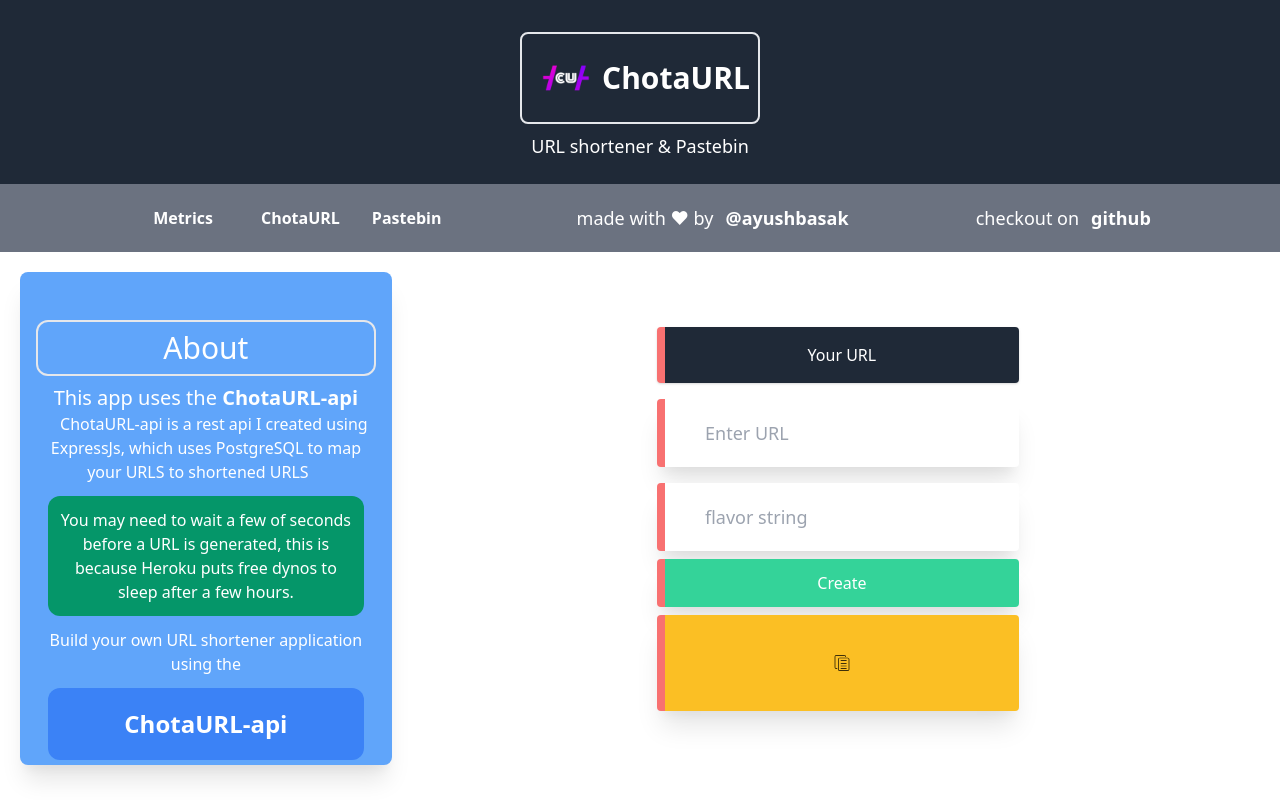
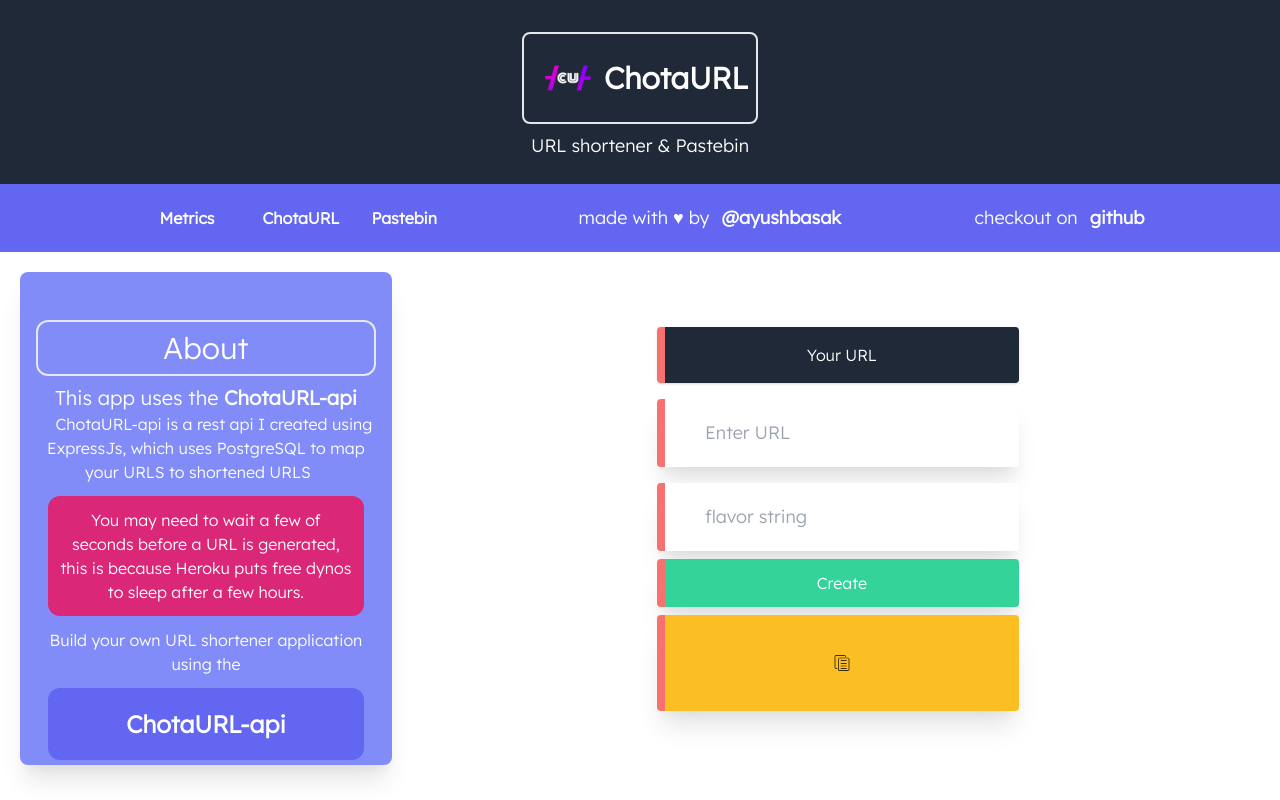
Before and after one commit to ayushbasak/chotaurl, a React (Create React App) app: page / in a window 1280 px wide. Built offline with nearby package versions, Linux system fonts and the light colour scheme.

Commit message:
[Update] UI and font-family
- Fixed performance issue [removed tailwindcss CDN]

```diff
--- /dev/null
+++ b/craco.config.js
@@ -0,0 +1,11 @@
+// craco.config.js
+module.exports = {
+    style: {
+      postcss: {
+        plugins: [
+          require('tailwindcss'),
+          require('autoprefixer'),
+        ],
+      },
+    },
+  }
--- a/public/index.html
+++ b/public/index.html
@@ -9,13 +9,18 @@
       name="description"
       content="Web site created using create-react-app"
     />
+    <!-- Google Fonts -->
+    <link rel="preconnect" href="https://fonts.googleapis.com">
+    <link rel="preconnect" href="https://fonts.gstatic.com" crossorigin>
+    <link href="https://fonts.googleapis.com/css2?family=Lexend:wght@300&display=swap" rel="stylesheet">
+
     <link rel="apple-touch-icon" href="%PUBLIC_URL%/logo192.png" />
     <!--
       manifest.json provides metadata used when your web app is installed on a
       user's mobile device or desktop. See https://developers.google.com/web/fundamentals/web-app-manifest/
     -->
     <link rel="manifest" href="%PUBLIC_URL%/manifest.json" />
-    <link href="https://unpkg.com/tailwindcss@^2/dist/tailwind.min.css" rel="stylesheet">
+    <!-- <link href="https://unpkg.com/tailwindcss@^2/dist/tailwind.min.css" rel="stylesheet"> -->
     <!--
       Notice the use of %PUBLIC_URL% in the tags above.
       It will be replaced with the URL of the `public` folder during the build.
--- a/src/components/About.components.js
+++ b/src/components/About.components.js
@@ -1,18 +1,18 @@
 const About = ()=>{
     return (
-        <div className="w-full lg:w-5/12 md:w-7/12 bg-blue-400 h-auto p-4 lg:m-3 py-10 rounded-lg shadow-xl text-white text-center">
+        <div className="w-full lg:w-5/12 md:w-7/12 bg-indigo-400 h-auto p-4 lg:m-3 py-10 rounded-lg shadow-xl text-white text-center">
             <h1 className="text-3xl my-2 p-2 border-2 rounded-xl">About</h1>
             <p className="text-xl">This app uses the <strong>ChotaURL-api</strong></p>
             <span className="m-2 p-2">ChotaURL-api is a rest api I created using ExpressJs, which uses PostgreSQL
                 to map your URLS to shortened URLS
             </span>
-            <p className="bg-green-600 p-3 m-3 rounded-xl">You may need to wait a few of seconds
+            <p className="bg-pink-600 p-3 m-3 rounded-xl">You may need to wait a few of seconds
                 before a URL is generated, this is because Heroku puts free dynos to sleep
                 after a few hours.
             </p>
 
             <p className="flex flex-col">Build your own URL shortener application using the
-                <a className="m-3 px-2 py-5 font-bold text-2xl bg-blue-500 hover:bg-blue-600 rounded-xl" href="https://github.com/ayushbasak/chotaurl-api">ChotaURL-api</a>
+                <a className="m-3 px-2 py-5 font-bold text-2xl bg-indigo-500 hover:bg-indigo-600 rounded-xl" href="https://github.com/ayushbasak/chotaurl-api">ChotaURL-api</a>
             </p>
         </div>
     );
--- a/src/components/Footer.components.js
+++ b/src/components/Footer.components.js
@@ -1,7 +1,7 @@
 import  { Link} from 'react-router-dom'
 const Footer = ()=>{
     return (
-        <footer className="bg-gray-500 p-0.5 flex flex-col justify-evenly items-center lg:flex-row">
+        <footer className="bg-indigo-500 p-0.5 flex flex-col justify-evenly items-center lg:flex-row">
             <div className="flex flex-row m-5">
                 <Link to='/metrics'>
                     <span className="m-6 p-2 hover:bg-gray-800 font-bold text-white rounded-lg">Metrics</span>
--- a/src/components/Metrics.components.js
+++ b/src/components/Metrics.components.js
@@ -47,8 +47,8 @@
                 </div>
             </div>
             :
-            <div className="flex flex-col lg:flex-row h-4/6 justify-evenly items-center bg-green-100">
-                <span className="p-5 m-3 bg-blue-400 text-white" id="loading">Loading</span>
+            <div className="flex flex-col lg:flex-row h-4/6 justify-evenly items-center bg-indigo-100">
+                <span className="p-5 m-3 bg-purple-400 text-white" id="loading">Loading</span>
             </div>
         }
         </>
--- a/src/index.css
+++ b/src/index.css
@@ -1,3 +1,11 @@
+@tailwind base;
+@tailwind components;
+@tailwind utilities;
+
+body {
+  font-family: 'Lexend';
+}
+
 /* body {
   margin: 0;
   font-family: -apple-system, BlinkMacSystemFont, 'Segoe UI', 'Roboto', 'Oxygen',
--- /dev/null
+++ b/tailwind.config.js
@@ -0,0 +1,15 @@
+module.exports = {
+  purge: ['./src/**/*.{js,jsx,ts,tsx}', './public/index.html'],
+  darkMode: false, // or 'media' or 'class'
+  theme: {
+    extend: {
+      fontFamily: {
+        'js': ['Josefin Slab']
+      }
+  },
+  variants: {
+    extend: {},
+  },
+  plugins: [],
+  }
+}
```
Also changed, not shown: package.json (+9 -3 lines), 1 other file (tests, documents, lock files or other folders).
